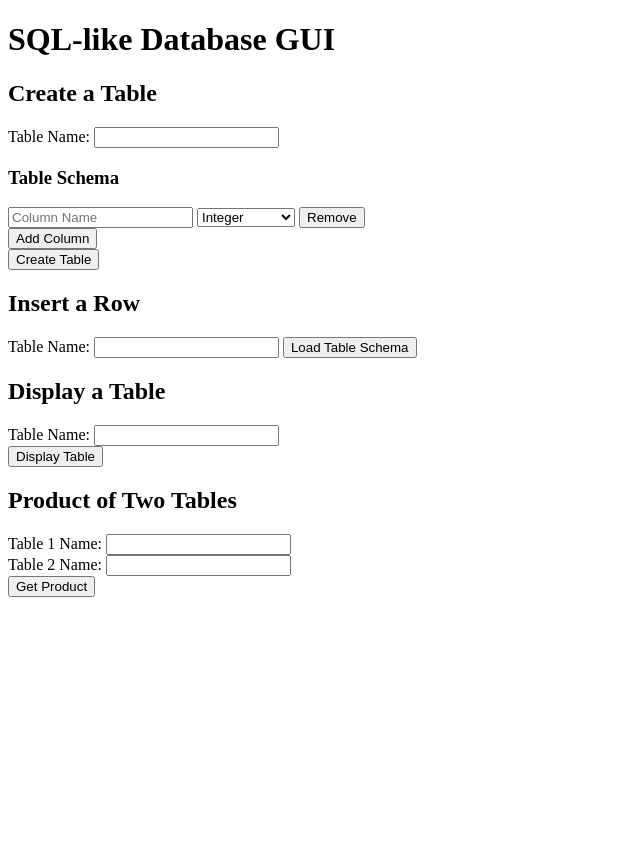
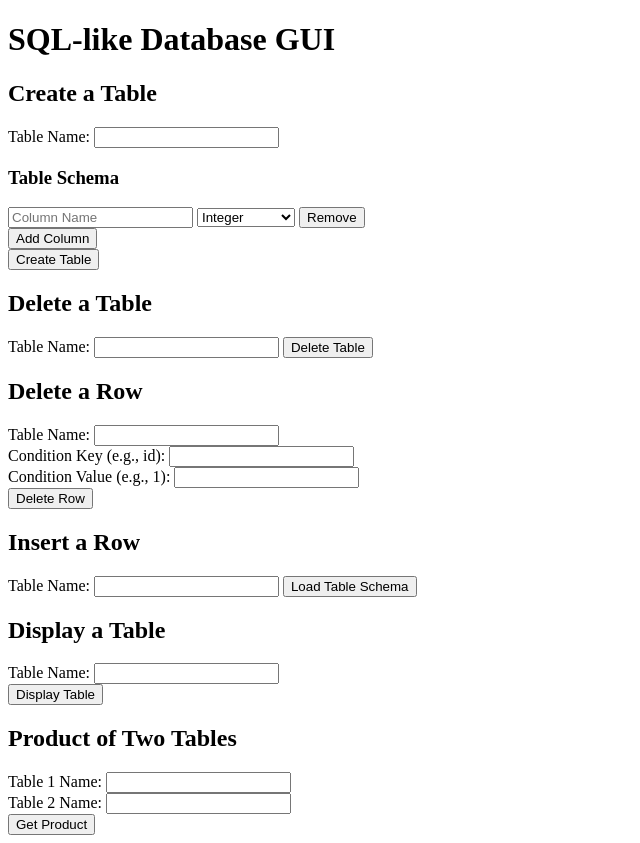
Before and after one commit to anakib1/mangosql, a Flask app: page / in a window 1280 px wide. Shown: the whole page, without its empty margins (0-640 px from the left). Before the commit the page ends 597 px from the top, so only its background shows below. Run offline with Flask 3, Linux system fonts and the light colour scheme.

Commit message:
adds front end

```diff
--- a/src/main/templates/index.html
+++ b/src/main/templates/index.html
@@ -67,7 +67,30 @@
     <button type="submit">Create Table</button>
 </form>
 <div id="create-table-message" class="message"></div>
+<!-- Form to delete a table -->
+<h2>Delete a Table</h2>
+<form id="delete-table-form">
+    <label for="table_name_delete">Table Name:</label>
+    <input type="text" id="table_name_delete" name="table_name_delete" required>
+    <button type="submit">Delete Table</button>
+</form>
+<div id="delete-table-message" class="message"></div>
 
+<!-- Form to delete a row from a table -->
+<h2>Delete a Row</h2>
+<form id="delete-row-form">
+    <label for="table_name_row_delete">Table Name:</label>
+    <input type="text" id="table_name_row_delete" name="table_name_row_delete" required>
+    <br>
+    <label for="condition_key">Condition Key (e.g., id):</label>
+    <input type="text" id="condition_key" name="condition_key" required>
+    <br>
+    <label for="condition_value">Condition Value (e.g., 1):</label>
+    <input type="text" id="condition_value" name="condition_value" required>
+    <br>
+    <button type="submit">Delete Row</button>
+</form>
+<div id="delete-row-message" class="message"></div>
 <!-- Form to insert a row into a table -->
 <h2>Insert a Row</h2>
 <form id="insert-row-form">
@@ -283,6 +306,61 @@
                 messageElement.style.display = 'block';
             });
     });
+
+    // Handle table deletion
+    document.getElementById('delete-table-form').addEventListener('submit', function (event) {
+        event.preventDefault();
+        const tableName = document.getElementById('table_name_delete').value;
+
+        fetch(`/api/delete_table/${tableName}`, {
+            method: 'DELETE',
+        })
+            .then(response => response.json())
+            .then(data => {
+                const messageElement = document.getElementById('delete-table-message');
+                if (data.error) {
+                    messageElement.textContent = data.error;
+                    messageElement.className = 'message error';
+                } else {
+                    messageElement.textContent = data.message;
+                    messageElement.className = 'message success';
+                }
+                messageElement.style.display = 'block';
+            });
+    });
+
+    // Handle row deletion
+    document.getElementById('delete-row-form').addEventListener('submit', function (event) {
+        event.preventDefault();
+        const tableName = document.getElementById('table_name_row_delete').value;
+        const conditionKey = document.getElementById('condition_key').value;
+        const conditionValue = document.getElementById('condition_value').value;
+
+        // Construct the condition object dynamically
+        const condition = {};
+        condition[conditionKey] = isNaN(conditionValue) ? conditionValue : parseInt(conditionValue);
+
+        fetch(`/api/delete_row/${tableName}`, {
+            method: 'DELETE',
+            headers: {
+                'Content-Type': 'application/json'
+            },
+            body: JSON.stringify({condition: condition})
+        })
+            .then(response => response.json())
+            .then(data => {
+                const messageElement = document.getElementById('delete-row-message');
+                if (data.error) {
+                    messageElement.textContent = data.error;
+                    messageElement.className = 'message error';
+                } else {
+                    messageElement.textContent = data.message;
+                    messageElement.className = 'message success';
+                }
+                messageElement.style.display = 'block';
+            });
+    });
+
     // The other functionality for displaying tables and products remains unchanged
     document.getElementById('display-table-form').addEventListener('submit', function (event) {
         event.preventDefault();
```
